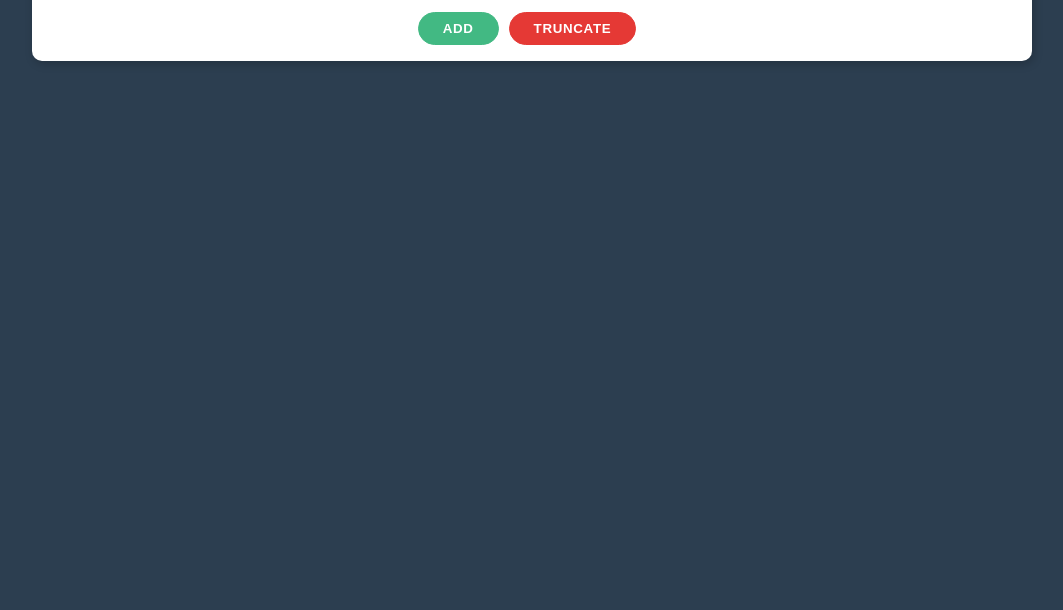
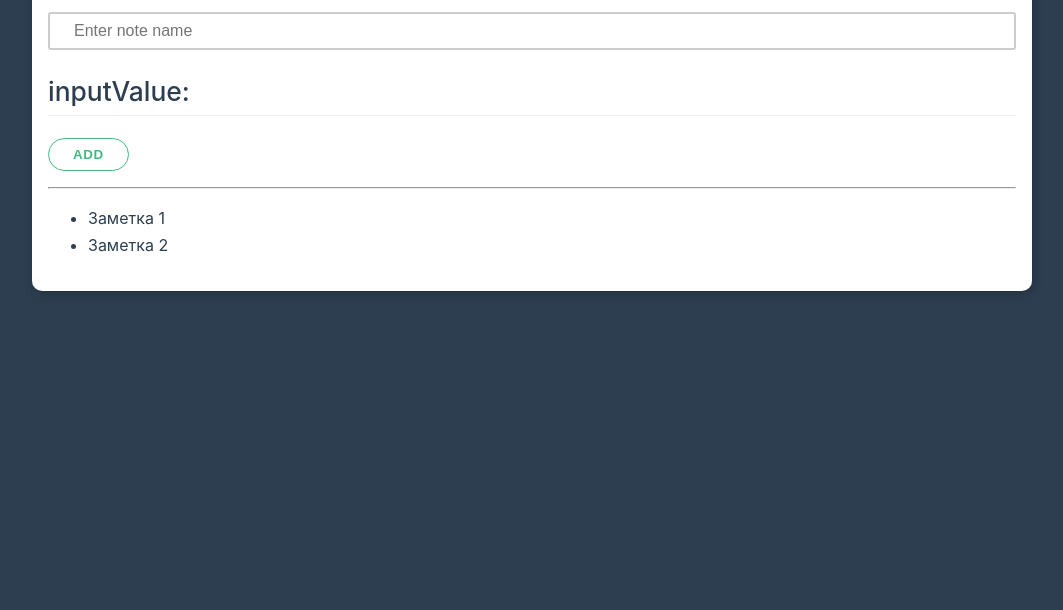
Before and after one commit to ARGoncharov/CounterApp, a plain HTML site: page index.html in a window 1280 px wide. Shown: the part 190-800 px from the top of the page, without its empty margins (108-1171 px from the left). Drawn offline with nearby package versions, Linux system fonts and the light colour scheme.

Commit message:
Modifying the app

```diff
--- a/app.js
+++ b/app.js
@@ -1,12 +1,20 @@
 const App = {
     data() {
         return {
-            counter: 0,
-            title: 'Counter'
+            placeholderString: "Enter note name",
+            title: 'Counter',
+            inputValue: '',
+            notes: ['Заметка 1', 'Заметка 2']
+        }
+    },
+    methods: {
+        inputChangeHandler(event) {
+            this.inputValue = event.target.value;
+        },
+        addNewNote() {
+            this.notes.push(this.inputValue)
         }
     }
 }
 
-const app = Vue.createApp(App)
-
-app.mount('#app')
+Vue.createApp(App).mount('#app')
--- a/index.html
+++ b/index.html
@@ -4,17 +4,28 @@
     <meta charset="UTF-8">
     <meta http-equiv="X-UA-Compatible" content="IE=edge">
     <meta name="viewport" content="width=device-width, initial-scale=1.0">
-    <title>Project</title>
+    <title>CounterApp</title>
     <link rel="stylesheet" href="style.css">
 </head>
 <body>
     <div class="container pt-5" id="app">
-        <div class="card center">
-            <h1>{{ title }}: {{ counter }}</h1>
-            <div>
-                <button class="btn primary" v-on:click="counter++">Add</button>
-                <button class="btn danger" v-on:click="counter = counter - 1">Truncate</button>
+        <div class="card">
+            <h1>{{ title }}</h1>
+            <div class="form-control">
+                <input type="text"
+                v-bind:placeholder="placeholderString"
+                v-bind:value="inputValue"
+                v-on:input="inputChangeHandler"
+                />
             </div>
+            <h2>inputValue: {{ inputValue }} </h2>
+            <button class="btn" v-on:click="addNewNote">Add</button>
+            <hr/>
+            <ul class="list">
+                <li class="list-item" v-for="myNote in notes">
+                    {{ myNote }}
+                </li>
+            </ul>
         </div>
     </div>
     <script src="https://unpkg.com/vue@next"></script>
```
